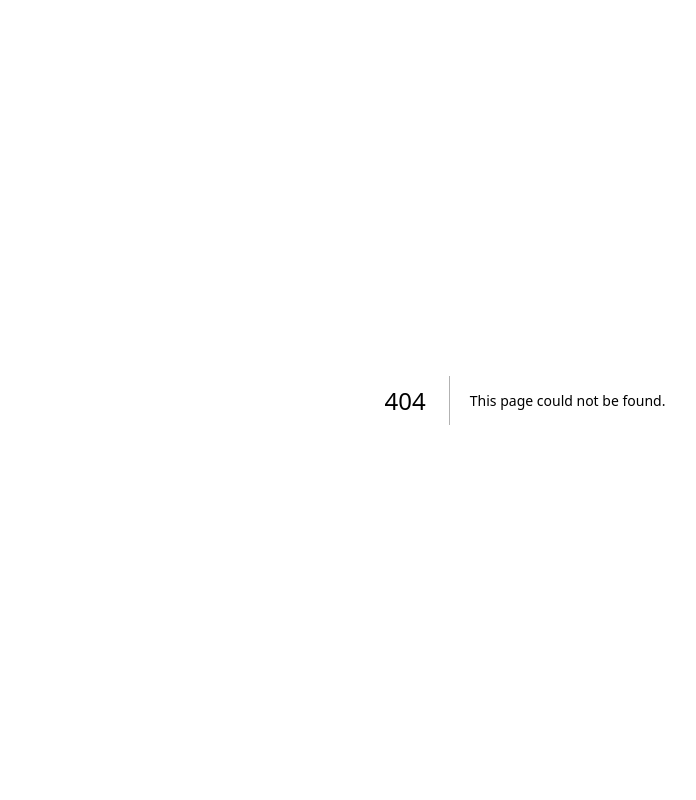
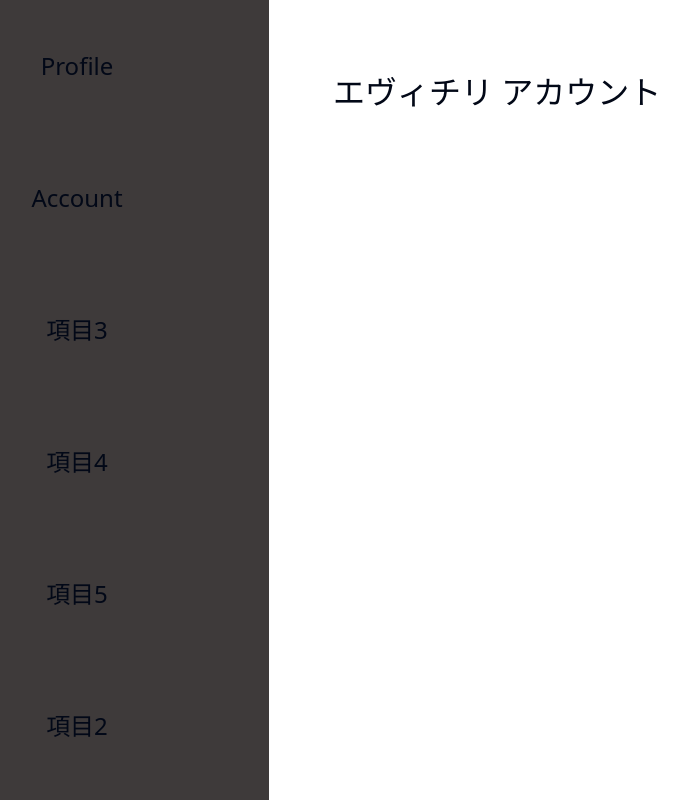
Before and after one commit to kc3hack/2025_12, a Next.js app in the folder web/: page /setting/account in a window 1280 px wide. Before the commit this address had no page. Shown: the top 800 px of the page, without its empty margins (115-811 px from the left). Built offline with nearby package versions, Linux system fonts and the light colour scheme.

Commit message:
sidebar-comp

```diff
--- /dev/null
+++ b/web/src/app/setting/account/page.tsx
@@ -0,0 +1,12 @@
+"use client";
+import style from "../../../features/routes/settings-scss/page.module.scss";
+
+const Account = () => {
+  return (
+    <div className={style.account_container}>
+      <p className={style.account}>エヴィチリ アカウント</p>
+    </div>
+  );
+};
+
+export default Account;
--- /dev/null
+++ b/web/src/app/setting/layout.tsx
@@ -0,0 +1,56 @@
+"use client";
+
+import { ReactNode, useState } from "react";
+import style from "../../features/routes/settings-scss/page.module.scss";
+import Link from "next/link";
+import { useRouter } from "next/navigation";
+
+const SettingsSidebar = () => {
+  const Router = useRouter();
+  return (
+    <div className={style.setting_container}>
+      <button type="button" className={style.setting1} onClick={() => Router.push("./profile")}>
+        Profile
+      </button>
+      <button type="button" className={style.setting2} onClick={() => Router.push("./account")}>
+        Account
+      </button>
+      <button type="button" className={style.setting2}>
+        項目3
+      </button>
+      <button type="button" className={style.setting2}>
+        項目4
+      </button>
+      <button type="button" className={style.setting2}>
+        項目5
+      </button>
+      <button type="button" className={style.setting2}>
+        項目2
+      </button>
+      <button type="button" className={style.setting2}>
+        項目2
+      </button>
+      <button type="button" className={style.setting2}>
+        項目2
+      </button>
+      <button type="button" className={style.setting2}>
+        項目2
+      </button>
+    </div>
+  );
+};
+
+const SettingsLayout = ({ children }: Readonly<{ children: ReactNode }>) => {
+  return (
+    <main>
+      <div className={style.layout}>
+        <div className={style.container}>
+          <SettingsSidebar />
+          <div className={style.contents}>{children}</div>
+        </div>
+      </div>
+    </main>
+  );
+};
+
+export default SettingsLayout;
--- /dev/null
+++ b/web/src/features/routes/settings-scss/page.module.scss
@@ -0,0 +1,66 @@
+body{
+    background-color: rgb(100, 93, 93);
+}
+.setting_container{
+
+    background: rgb(62, 58, 58);
+    display:flex;
+    flex-direction: column;
+    width: 30%;
+    overflow:auto;
+
+    .setting1{
+
+        font-size: 150%;
+        text-align: center;
+        padding: 2em 0em ;
+
+
+
+        };
+    .setting2{
+
+        font-size: 150%;
+        padding: 2em;
+    };
+}
+
+.layout{
+    .container{
+
+        .contents{
+        width: 70%;
+        margin-left: 30%;
+        }
+    }
+}
+
+
+
+
+.profile_container{
+    display:flex;
+
+    .profile{
+        padding: 3em;
+        font-size: 2em;
+        margin-top:-38em;
+
+
+    }
+
+}
+
+.account_container{
+    display:flex;
+
+    .account{
+        padding: 3em 1em;
+
+
+        font-size: 2em;
+        margin-top: -38em;
+        margin-left:1em ;
+        }
+
+}
```
Also changed, not shown: web/src/app/setting/profile/page.tsx (added, +12 -0 lines).
